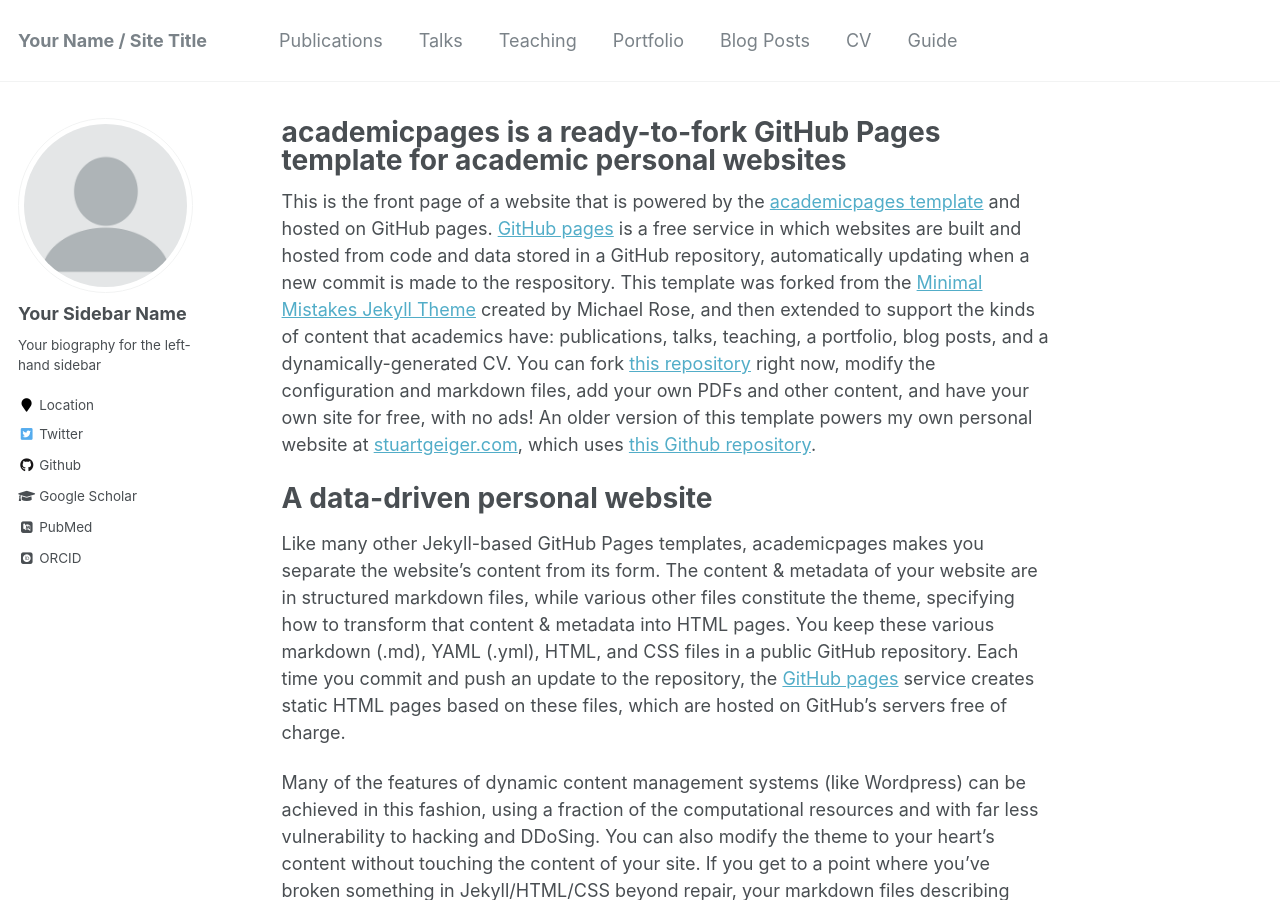
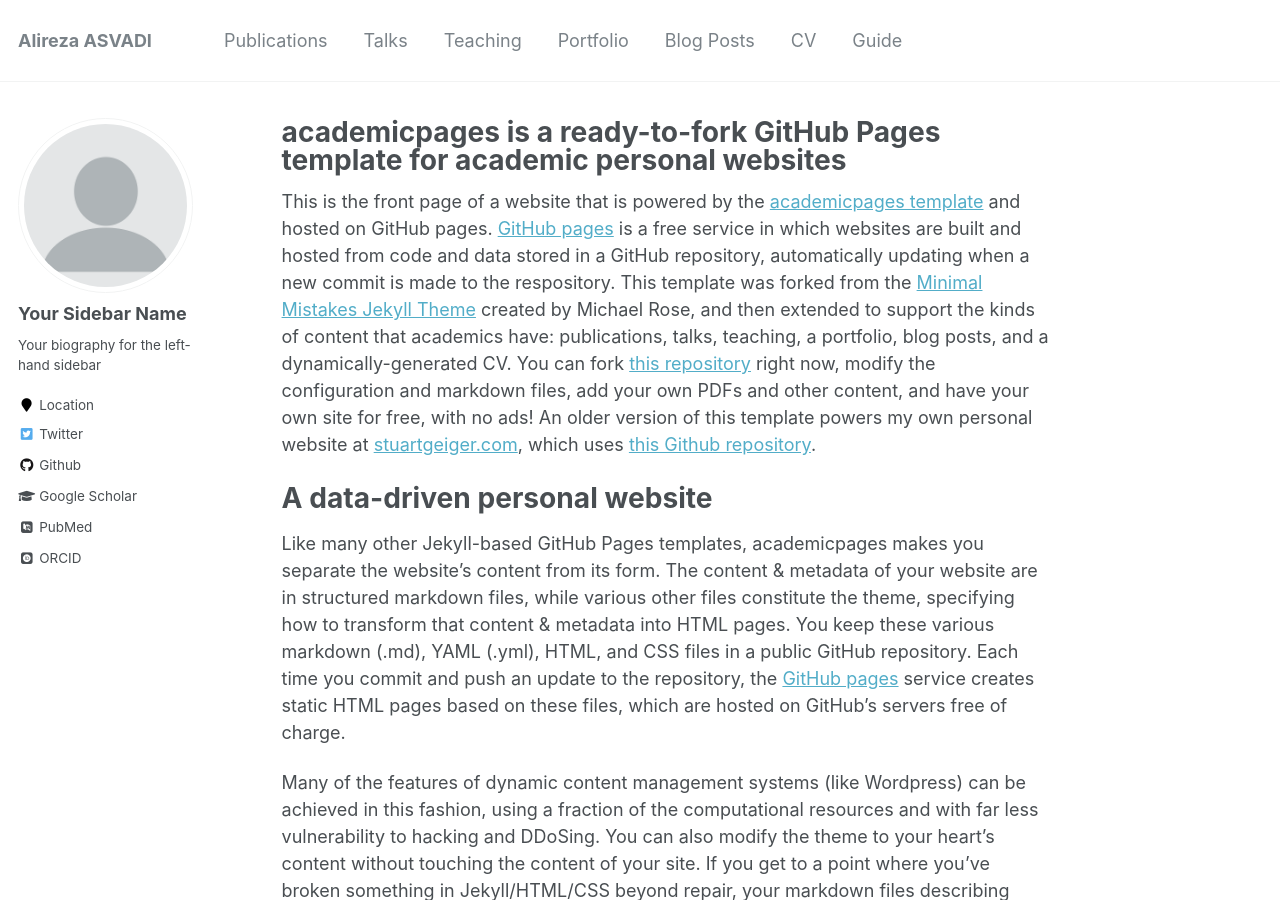
Before and after one commit to alirezaasvadi/alirezaasvadi.github.io, a Jekyll site: the page built from _pages/about.md, in a window 1280 px wide and 900 px high. Built offline with Jekyll 4.4.1, drawn with Linux system fonts in a browser that asks for light colours; some web fonts are replaced.

Commit message:
Update_config

```diff
--- a/_config.yml
+++ b/_config.yml
@@ -7,13 +7,13 @@
 
 # Site Settings
 locale                   : "en-US"
-title                    : "Your Name / Site Title"
+title                    : "Alireza ASVADI"
 title_separator          : "-"
 name                     : &name "Your Name"
 description              : &description "personal description"
-url                      : https://academicpages.github.io # the base hostname & protocol for your site e.g. "https://mmistakes.github.io"
+url                      : https://alirezaasvadi.github.io/ # the base hostname & protocol for your site e.g. "https://mmistakes.github.io"
 baseurl                  : "" # the subpath of your site, e.g. "/blog"
-repository               : "academicpages/academicpages.github.io"
+repository               : "alirezaasvadi.github.io"
 teaser                   :  # filename of teaser fallback teaser image placed in /images/, .e.g. "500x300.png"
 breadcrumbs              : false # true, false (default)
 words_per_minute         : 160
```
